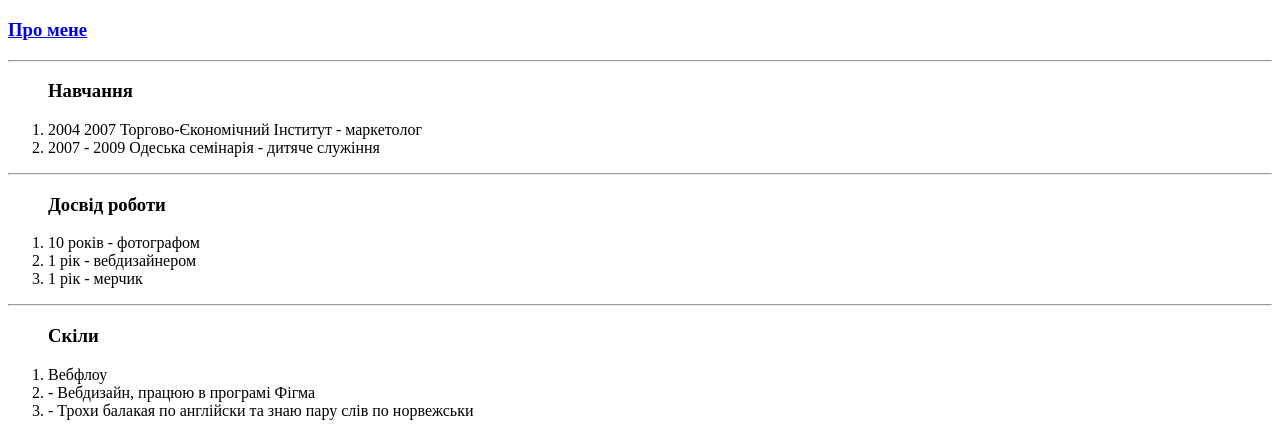
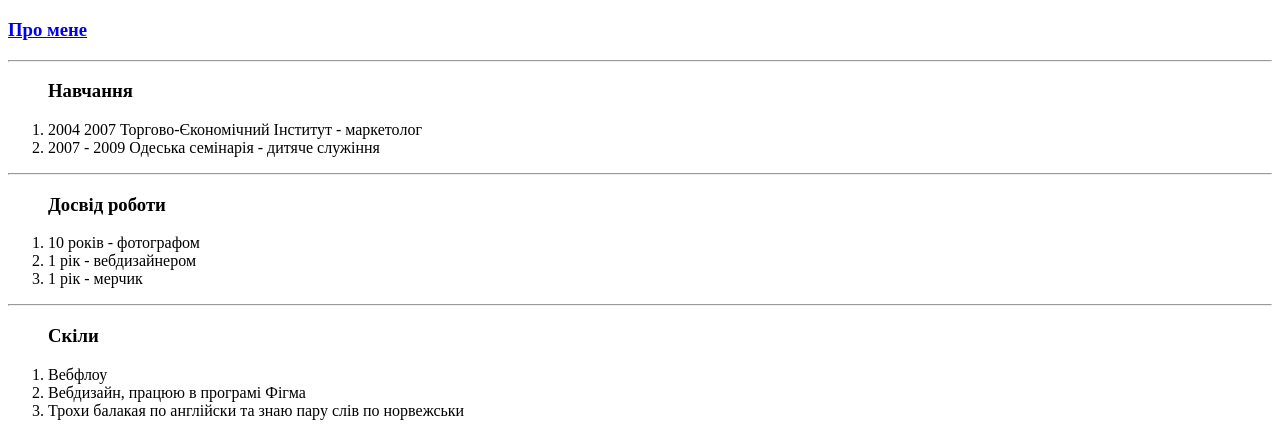
Before and after one commit to serboo/Serhii_CV, a plain HTML site: page index.html in a window 1280 px wide. Shown: the part 373-800 px from the top of the page. Drawn offline with Linux system fonts and the light colour scheme.

Commit message:
index.html

```diff
--- a/index.html
+++ b/index.html
@@ -42,8 +42,8 @@
 
     <h3>Скіли</h3>
     <li>Вебфлоу</li>
-    <li>- Вебдизайн, працюю в програмі Фігма</li>
-    <li>- Трохи балакая по англійски та знаю пару слів по норвежськи</li>
+    <li>Вебдизайн, працюю в програмі Фігма</li>
+    <li>Трохи балакая по англійски та знаю пару слів по норвежськи</li>
 
     </ol>
 
```
